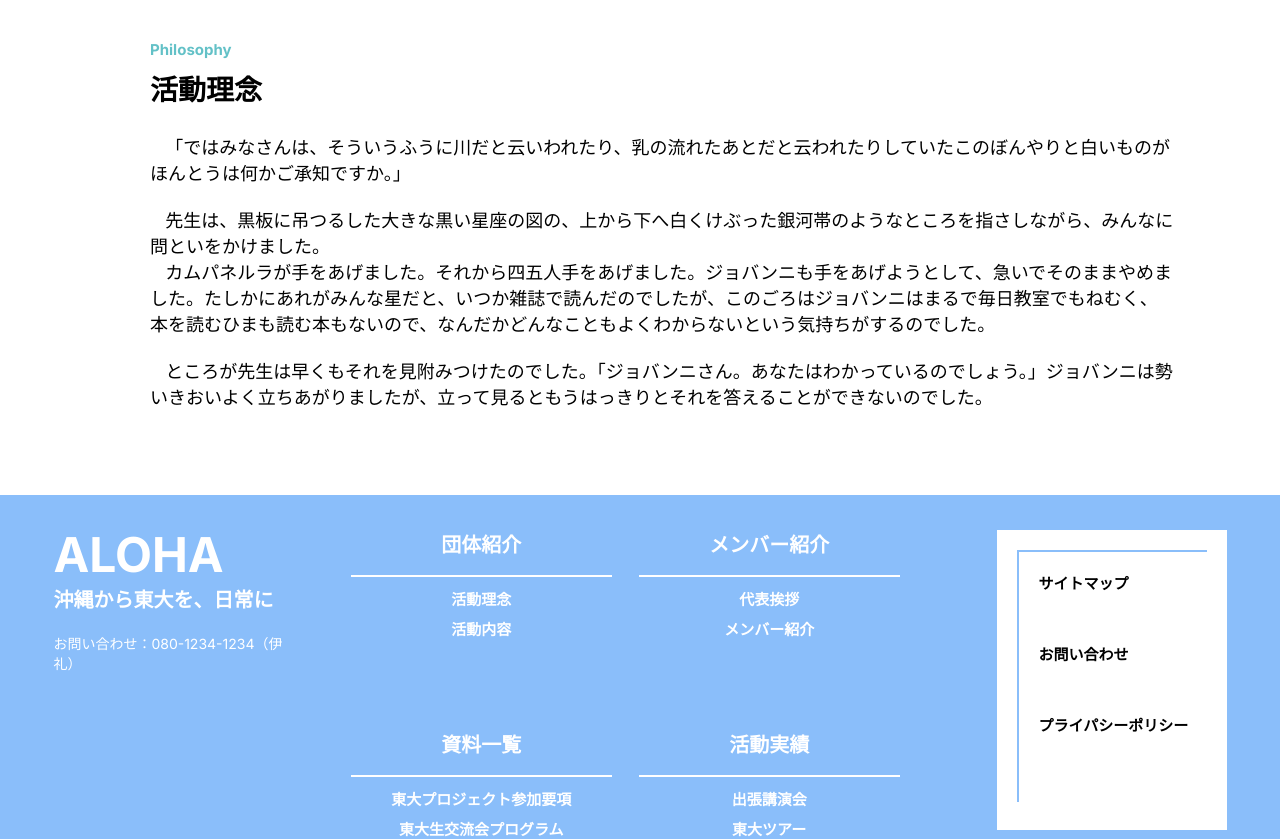
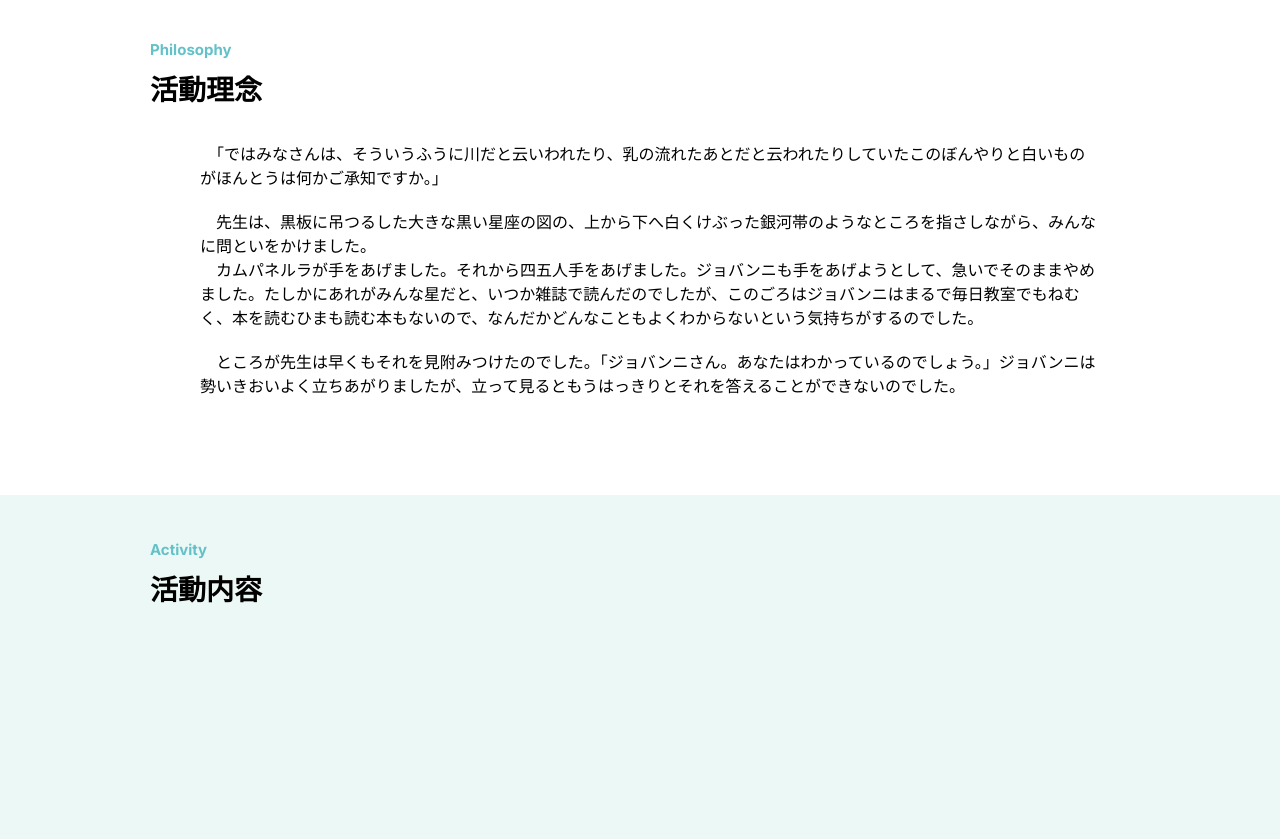
Before and after one commit to ReoYabiku/aloha-hp-next, a Next.js app: page /introduction in a window 1280 px wide. Shown: the part 520-1359 px from the top of the page. Built offline with nearby package versions, Linux system fonts and the light colour scheme.

Commit message:
活動内容

```diff
--- a/app/components/organisms/Content.module.css
+++ b/app/components/organisms/Content.module.css
@@ -6,6 +6,7 @@
 
 .backgroundGreen {
     position: relative;
+    background-color: var(--color-pale-main);
 
     height: 550px;
 }
@@ -32,9 +33,11 @@
 
 .text {
     position: absolute;
-    top: 120px;
-    left: 150px;
+    top: 130px;
+    left: 200px;
 
-    font-size: 18px;
-    width: 80%;
+    white-space: pre-wrap;
+
+    font-size: 16px;
+    width: 70%;
 }
--- a/app/components/organisms/Content.tsx
+++ b/app/components/organisms/Content.tsx
@@ -1,17 +1,19 @@
 import style from './Content.module.css';
 
-export default function Content() {
+type ContentProps = {
+  subtitle: string,
+  title: string,
+  text: string,
+  isgreen: boolean,
+}
+
+export default function Content({subtitle, title, text, isgreen}: ContentProps) {
   return (
-    <section className={style.backgroudWhite}>
-      <p className={style.subtitle}>Philosophy</p>
-      <h2 className={style.title}>活動理念</h2>
+    <section className={isgreen ? style.backgroundGreen:  style.backgroudWhite}>
+      <p className={style.subtitle}>{subtitle}</p>
+      <h2 className={style.title}>{title}</h2>
       <p className={style.text}>
-        &nbsp;&nbsp;&nbsp;「ではみなさんは、そういうふうに川だと云いわれたり、乳の流れたあとだと云われたりしていたこのぼんやりと白いものがほんとうは何かご承知ですか。」<br />
-        <br />
-        &nbsp;&nbsp;&nbsp;先生は、黒板に吊つるした大きな黒い星座の図の、上から下へ白くけぶった銀河帯のようなところを指さしながら、みんなに問といをかけました。 <br />
-        &nbsp;&nbsp;&nbsp;カムパネルラが手をあげました。それから四五人手をあげました。ジョバンニも手をあげようとして、急いでそのままやめました。たしかにあれがみんな星だと、いつか雑誌で読んだのでしたが、このごろはジョバンニはまるで毎日教室でもねむく、本を読むひまも読む本もないので、なんだかどんなこともよくわからないという気持ちがするのでした。<br />
-        <br />
-        &nbsp;&nbsp;&nbsp;ところが先生は早くもそれを見附みつけたのでした。「ジョバンニさん。あなたはわかっているのでしょう。」ジョバンニは勢いきおいよく立ちあがりましたが、立って見るともうはっきりとそれを答えることができないのでした。<br />
+        {text}
       </p>
     </section>
   );
--- a/app/introduction/page.tsx
+++ b/app/introduction/page.tsx
@@ -5,7 +5,25 @@ export default function Introduction() {
   return (
     <main>
       <Title />
-      <Content />
+      <Content
+        subtitle='Philosophy'
+        title='活動理念'
+        text={
+          `　「ではみなさんは、そういうふうに川だと云いわれたり、乳の流れたあとだと云われたりしていたこのぼんやりと白いものがほんとうは何かご承知ですか。」
+
+　先生は、黒板に吊つるした大きな黒い星座の図の、上から下へ白くけぶった銀河帯のようなところを指さしながら、みんなに問といをかけました。
+　カムパネルラが手をあげました。それから四五人手をあげました。ジョバンニも手をあげようとして、急いでそのままやめました。たしかにあれがみんな星だと、いつか雑誌で読んだのでしたが、このごろはジョバンニはまるで毎日教室でもねむく、本を読むひまも読む本もないので、なんだかどんなこともよくわからないという気持ちがするのでした。
+
+　ところが先生は早くもそれを見附みつけたのでした。「ジョバンニさん。あなたはわかっているのでしょう。」ジョバンニは勢いきおいよく立ちあがりましたが、立って見るともうはっきりとそれを答えることができないのでした。`
+        }
+        isgreen={false}
+      />
+      <Content
+        subtitle='Activity'
+        title='活動内容'
+        text=''
+        isgreen={true}
+      />
     </main>
   );
 }
```
